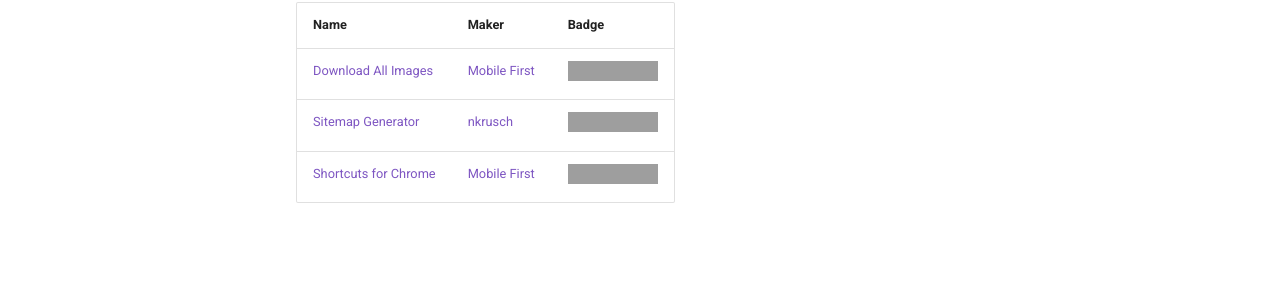
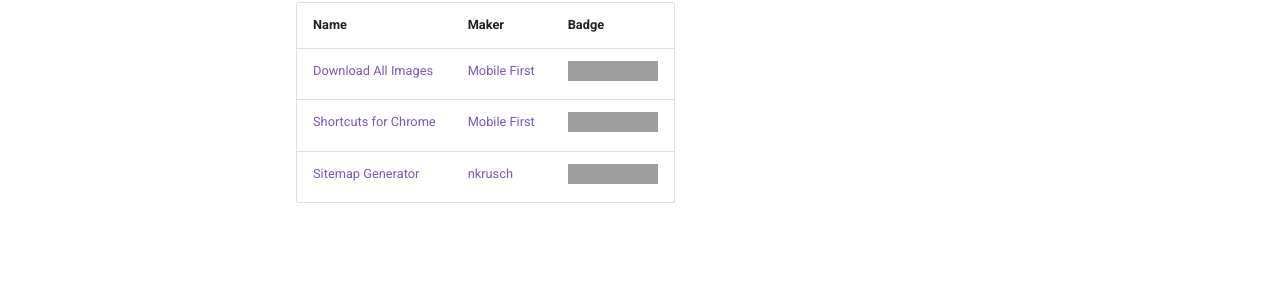
Before and after one commit to MobileFirstLLC/extension-cli, an MkDocs documentation site: the page built from guide/10-showcase.md, in a window 1280 px wide and 924 px high. Shown: the part 313-619 px from the top of the window. Built offline with MkDocs 1.6.1 and Material for MkDocs 9.7.7, drawn with Linux system fonts in a browser that asks for light colours; comment, search, counter and statistics services are not loaded; grey boxes are pictures that could not be loaded.

```diff
--- a/guide/10-showcase.md
+++ b/guide/10-showcase.md
@@ -5,8 +5,8 @@ Alphabetical list by app name
 | Name | Maker | Badge |
 | --- | --- | --- |
 | [Download All Images][0020] | [Mobile First][0021] | ![img][0022] |
+| [Shortcuts for Chrome][0040] | [Mobile First][0021] | ![img][0042] |
 | [Sitemap Generator][0030]| [nkrusch][0031]| ![img][0032] |
-| [Shortcuts for Chrome][0040] | [Mobile First][0021] | ![img][0042] |
 
 <br/><br/>
 
```
